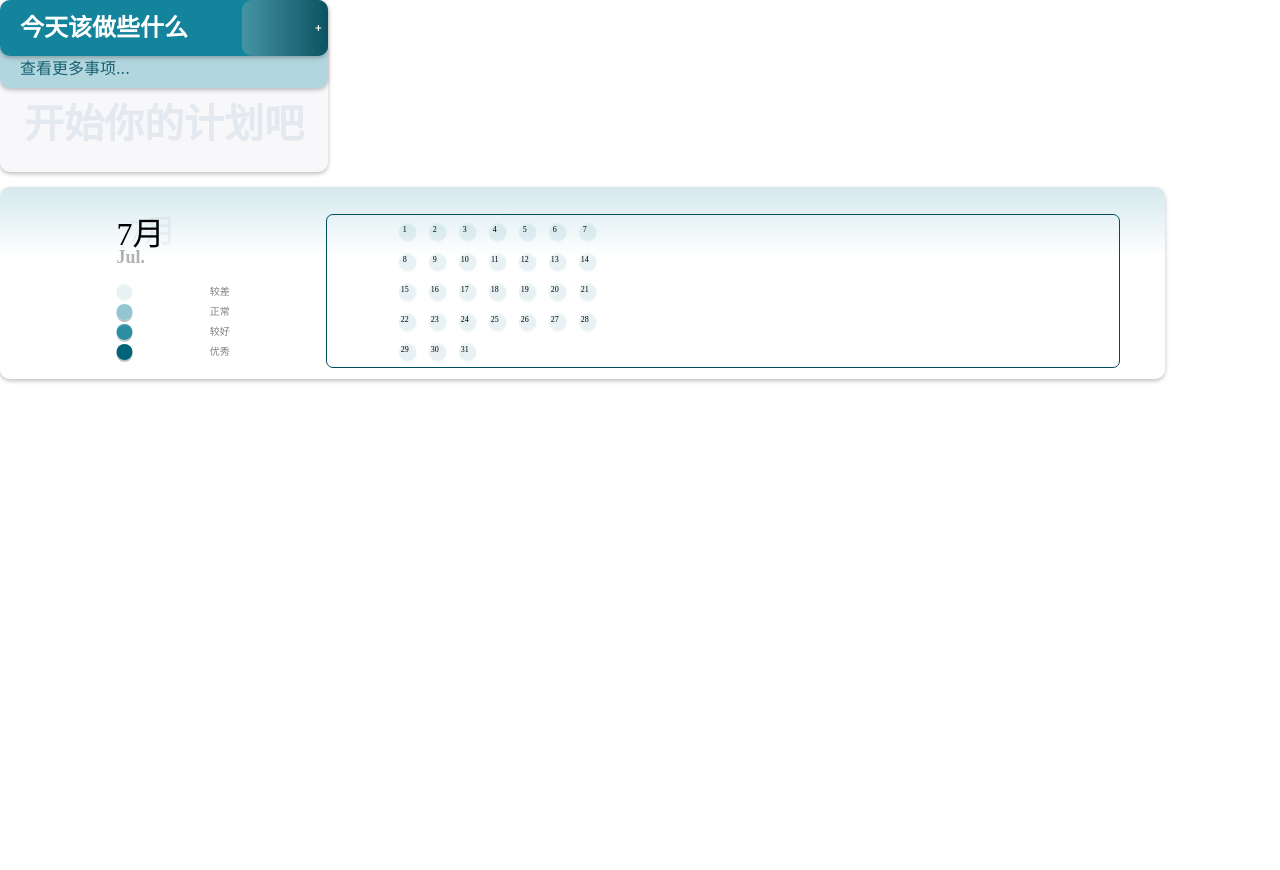
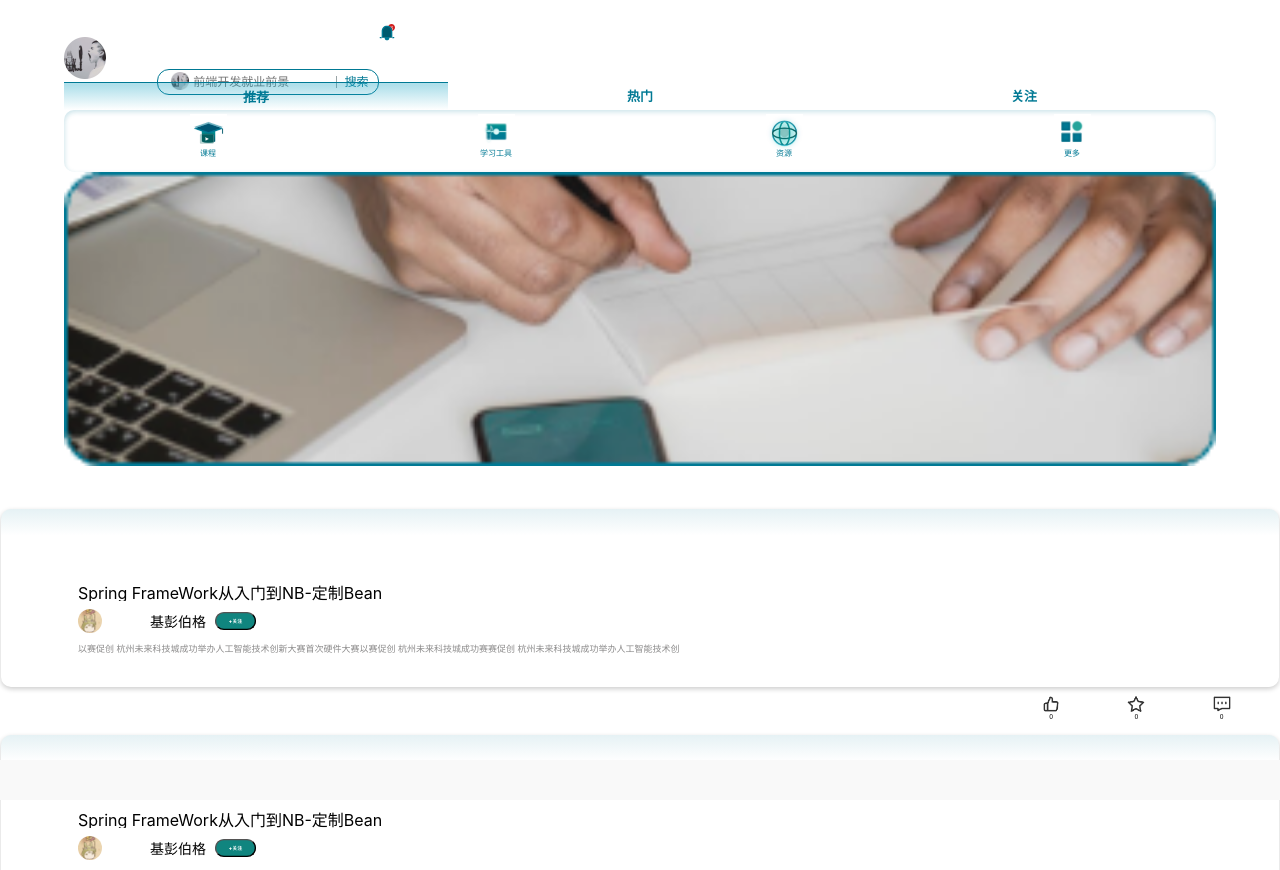
Before and after one commit to JHY921/AI-APP, a Vue app: page / in a window 1280 px wide. Before the commit the page ends 800 px from the top, so only its background shows below. Built offline with nearby package versions, Linux system fonts and the light colour scheme.

Commit message:
modified

```diff
--- a/src/App.vue
+++ b/src/App.vue
@@ -1,6 +1,7 @@
 <template>
-  <Todo />
-  <Proccess></Proccess>
+  <!-- <Todo />
+  <Proccess></Proccess> -->
+  <forumArea/>
 </template>
 
 <script setup>
@@ -8,6 +9,7 @@ import Todo from './components/todo.vue'
 import { defineProps } from 'vue'
 import Proccess from './components/proccess.vue'
 // Define props
+import forumArea from './components/forumArea.vue'
 const props = defineProps()
 
 // Define other data or logic if needed
--- a/src/components/forumArea.vue
+++ b/src/components/forumArea.vue
@@ -177,9 +177,6 @@
 *{
     margin:0px;
     padding:0px;
-}
-.second-page{
-
 }
 #top{
     margin-top: 24px;
```
